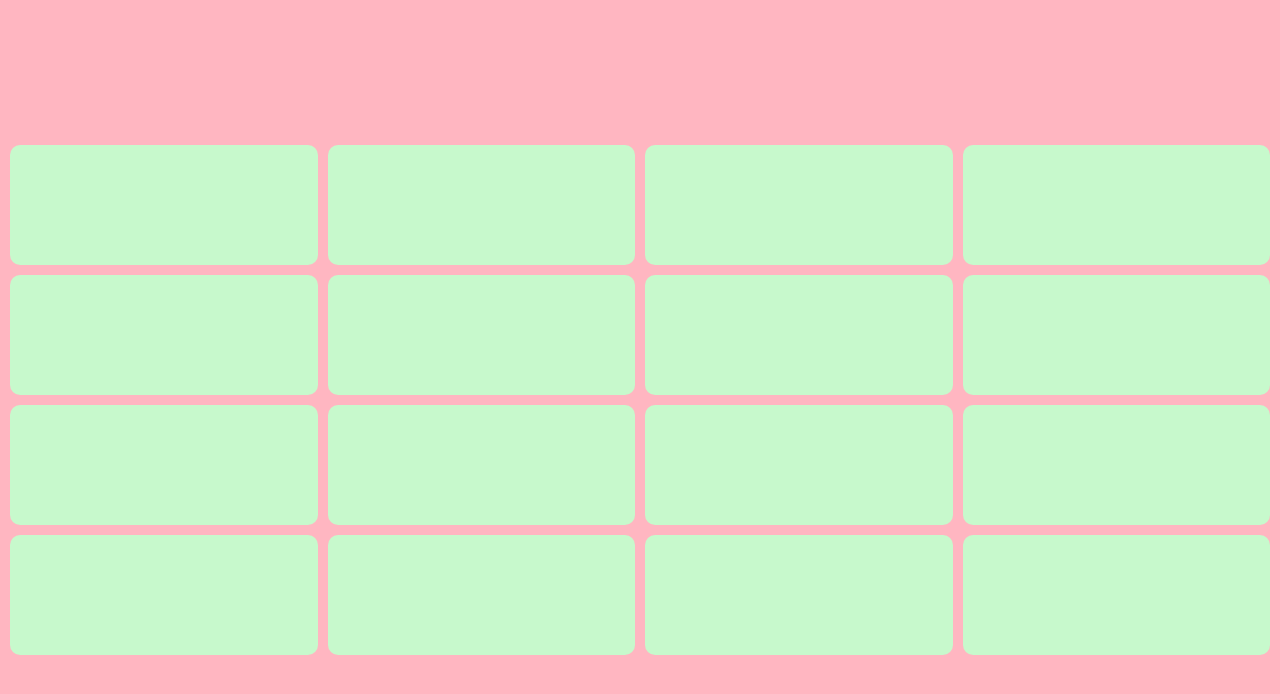
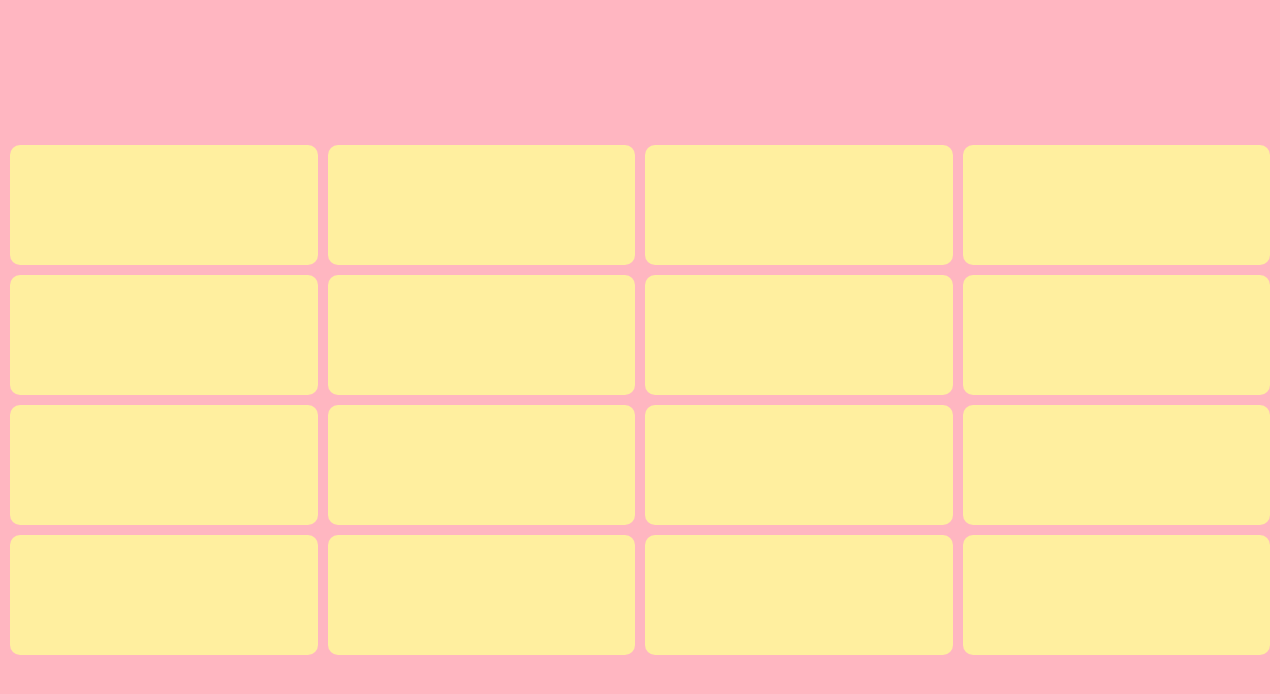
Before and after one commit to rob3rtu/memoryGame, a plain HTML site: page index.html in a window 1280 px wide. Drawn offline with Linux system fonts and the light colour scheme.

Commit message:
Update style.css

```diff
--- a/style.css
+++ b/style.css
@@ -13,7 +13,7 @@ body {
 }
 
 div {
-    background: #C7F9CC;
+    background: #FFEF9F;
     border-radius: 10px;
     height: 15vh;
     transition: 1s;
```
